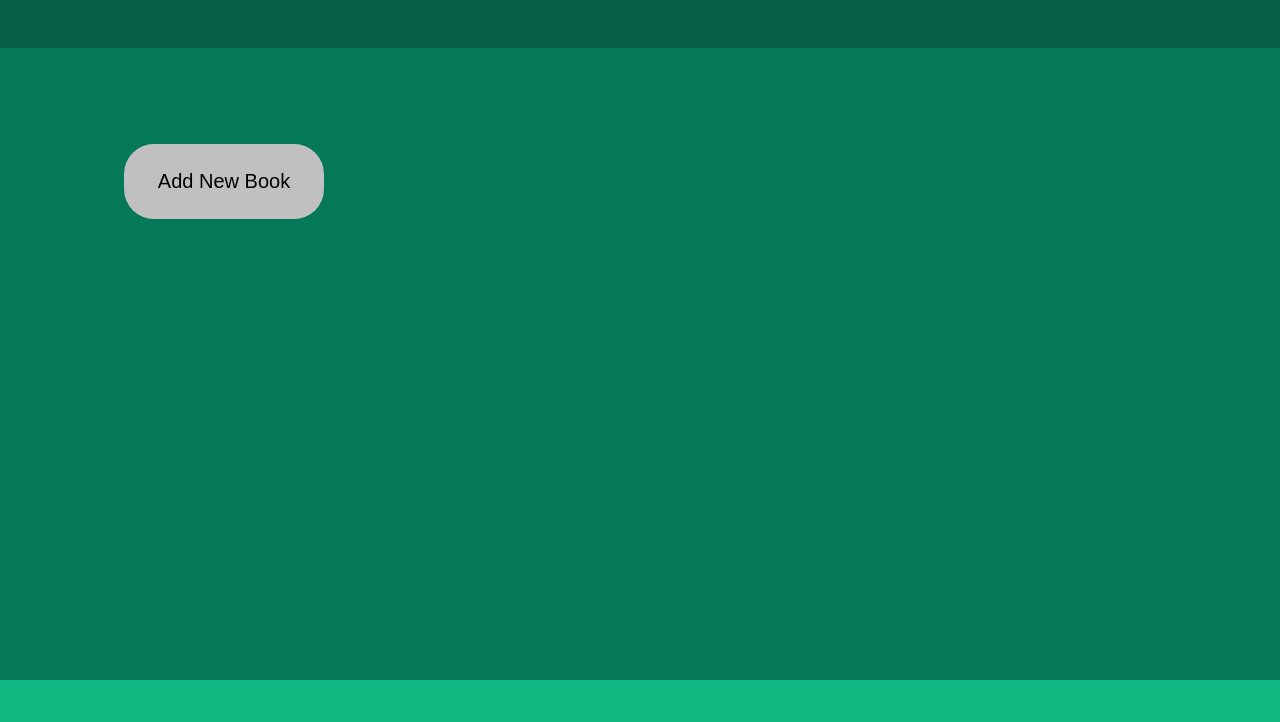
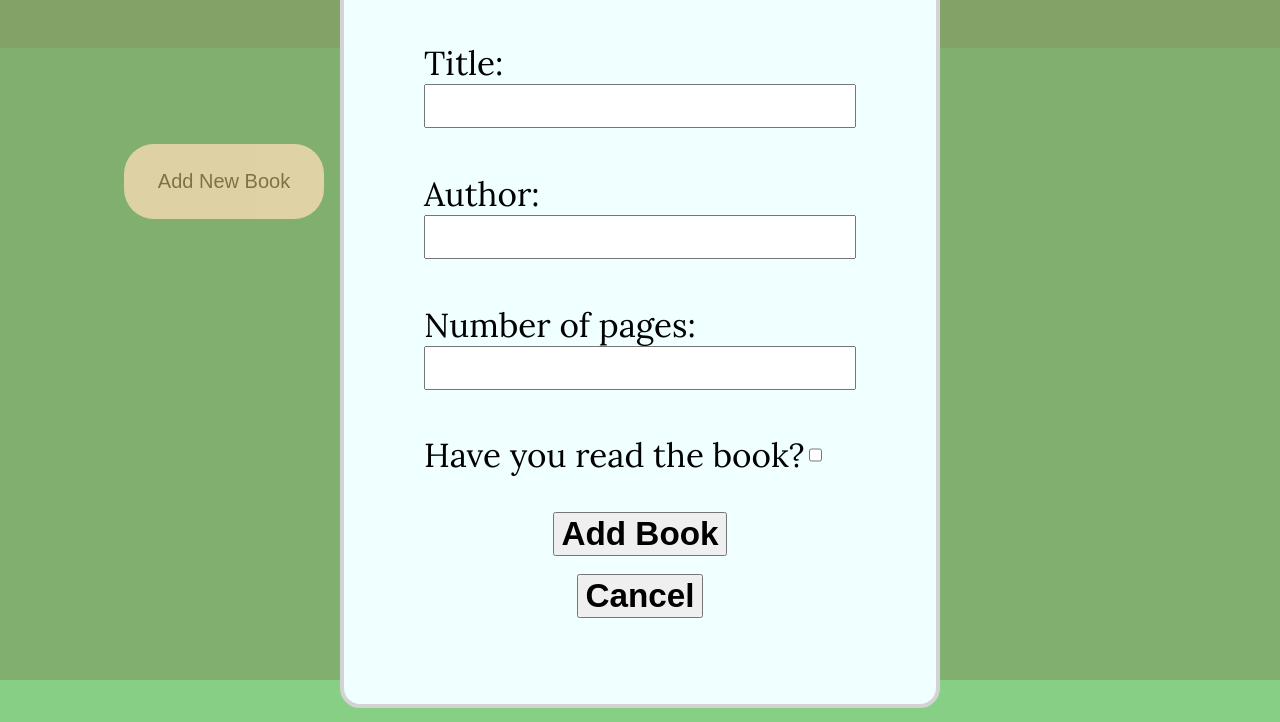
Before and after one commit to tho-daskalakis/library, a plain HTML site: page index.html in a window 1280 px wide. Shown: the part 78-800 px from the top of the page. Drawn offline with Linux system fonts and the light colour scheme.

Commit message:
Make & populate form element & overlay

```diff
--- a/index.html
+++ b/index.html
@@ -14,6 +14,35 @@
     rel="stylesheet">
 </head>
 <body>
+    <div class="add-book-overlay">
+        <form class="add-book-form">
+            <div class="form-input">
+                <label for="title">Title:</label>
+                <input type="text" id="title" name="title">
+            </div>
+
+            <div class="form-input">
+                <label for="author">Author:</label>
+                <input type="text" id="author" name="author">
+            </div>
+
+            <div class="form-input">
+                <label for="pages">Number of pages:</label>
+                <input type="text" id="pages" name="pages">
+            </div>
+
+            <div class="form-checkbox">
+                <label for="read">Have you read the book?</label>
+                <input type="checkbox" id="read" name="read">
+            </div>
+
+            <div class="form-actions">
+                <button class="confirm-form-btn">Add Book</button>
+                <button class="cancel-form-btn">Cancel</button>
+            </div>
+        </form>
+    </div>
+
     <div class="container">
         <header class="header">
             <h1 class="top-bar">Library app</h1>
--- a/styles.scss
+++ b/styles.scss
@@ -21,6 +21,69 @@ $emerald-400: #34d399;
 
 $amber-600: #d97706;
 $amber-400: #fbbf24;
+$amber-200: #fde68a;
+
+// ~~~~~~~~~~
+
+.add-book-overlay {
+    position: fixed;
+    height: 100vh;
+    width: 100vw;
+    background-color: rgba($color: $amber-200, $alpha: 0.5);
+
+    display: flex;
+    justify-content: center;
+    align-items: center;
+}
+
+.add-book-form {
+    width: clamp(280px, 90%, 540px);
+    height: clamp(320px, 70%, 920px);
+    background-color: azure;
+    border-radius: 20px;
+    border: solid 4px lightgray;
+    padding: 8% 2%;
+    margin: 4%;
+
+    display: flex;
+    flex-direction: column;
+    align-items: center;
+    gap: 8%;
+}
+
+@mixin form-fields {
+    width: 80%;
+
+    & > * {
+        font-size: 2.6vmax;
+        font-weight: 550;
+    }
+}
+
+.form-input {
+    @include form-fields();
+
+    display: flex;
+    flex-direction: column;
+}
+
+.form-checkbox {
+    @include form-fields();
+
+    display: flex;
+}
+
+.form-actions {
+    @include form-fields();
+
+    height: 20%;
+
+    display: flex;
+    flex-direction: column;
+    align-items: center;
+    justify-content: center;
+    gap: 20%;
+}
 
 // ~~~~~~~~~~
 
```
Also changed, not shown: script.js (+10 -12 lines), styles.css, 1 other file.
